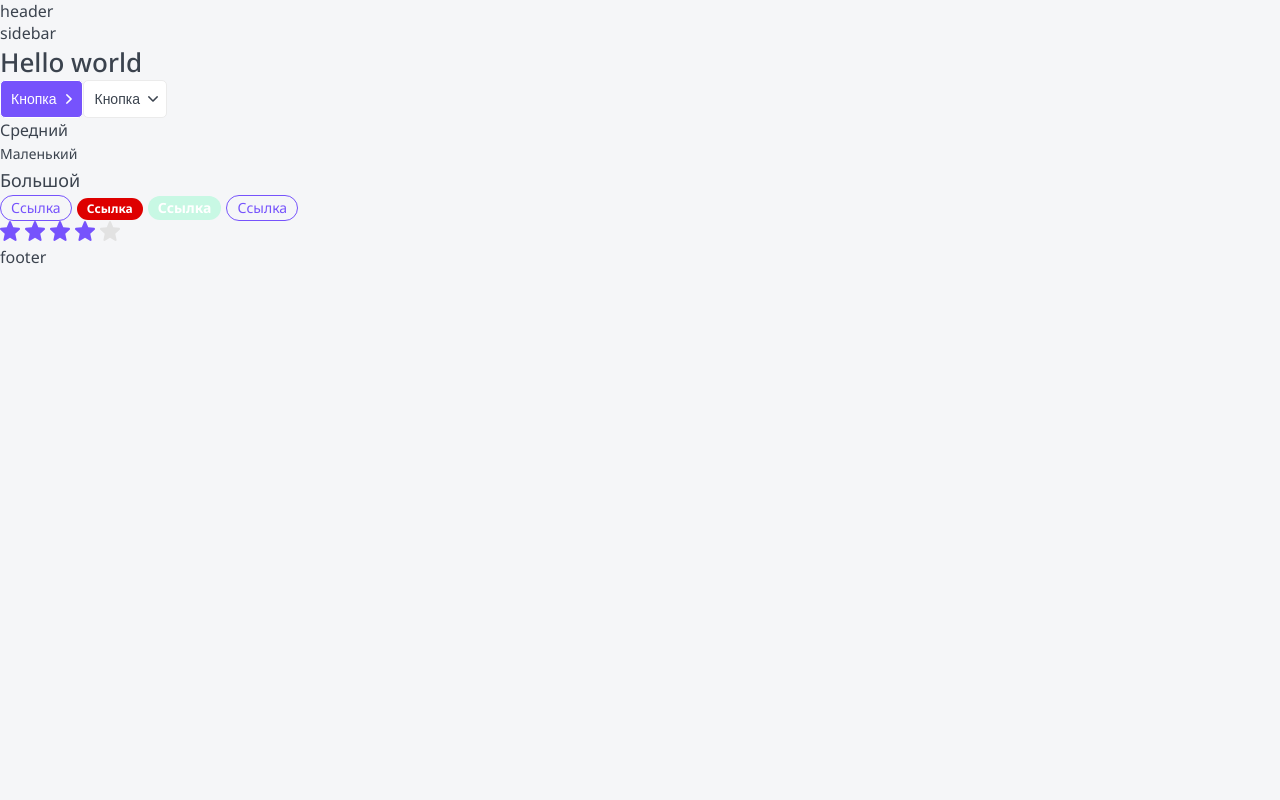
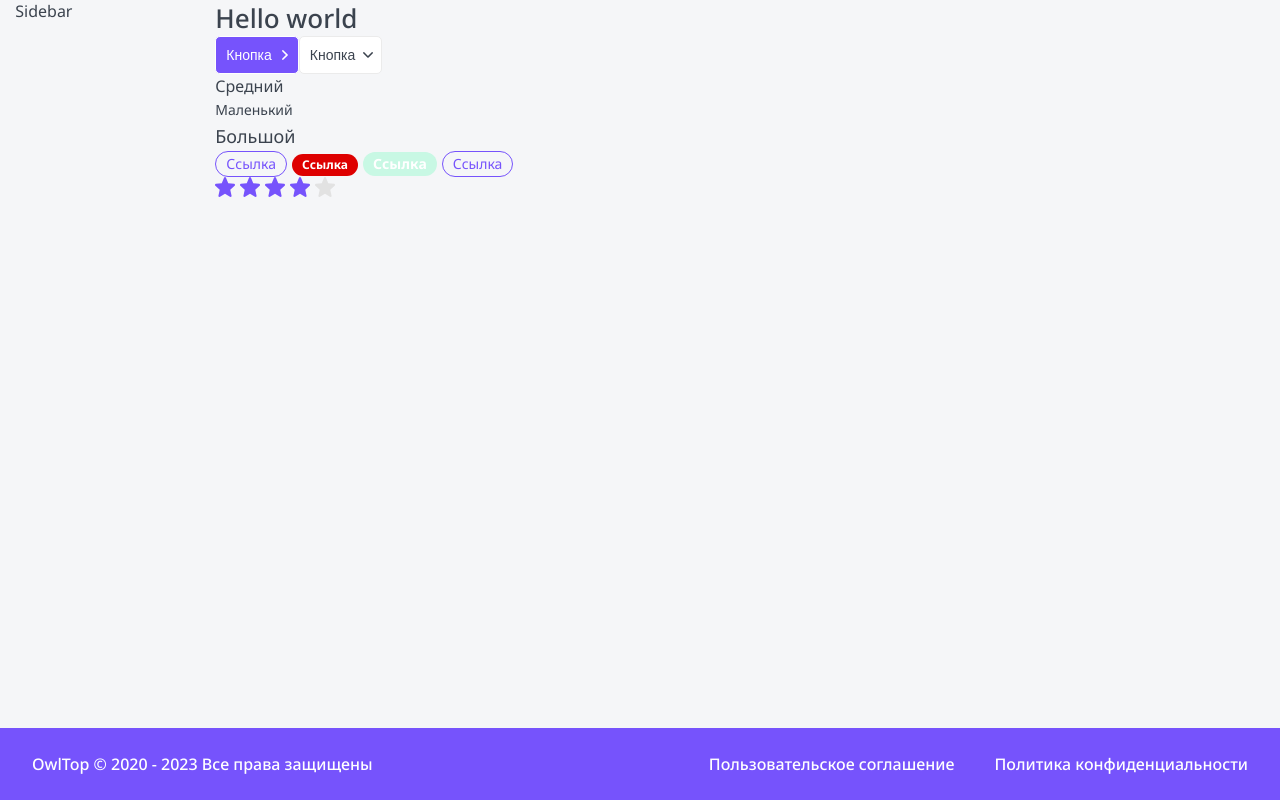
Before and after one commit to AzatResh/React_NextJS, a Next.js app: page / in a window 1280 px wide. Built offline with nearby package versions, Linux system fonts and the light colour scheme.

Commit message:
- add Layout grid

```diff
--- a/src/layout/Footer/Footer.module.css
+++ b/src/layout/Footer/Footer.module.css
@@ -0,0 +1,22 @@
+.footer{
+    display: grid;
+    grid-template-columns: 1fr auto auto;
+    gap: 10px 40px;
+    padding: 25px 32px;
+    background-color: var(--primary);
+
+    color: var(--white);
+    font-size: 16px;
+    font-weight: 500;
+    line-height: normal;
+}
+
+.footer a:hover{
+    color: var(--grey);
+}
+
+@media (max-width: 765px){
+    .footer{
+        grid-template-columns: 1fr;
+    }
+}
--- a/src/layout/Footer/Footer.tsx
+++ b/src/layout/Footer/Footer.tsx
@@ -1,9 +1,13 @@
 import { FooterProps } from "./Footer.props";
-import styles from './Sidebar.module.css';
+import styles from './Footer.module.css';
+import cn from 'classnames';
 
 export const Footer = ({className, ...props}: FooterProps):JSX.Element => {
     return (
-        <>
-        </>
+        <footer className={cn(className, styles.footer)} {...props}>
+            <p>OwlTop © 2020 - 2023 Все права защищены</p>
+            <a href="#" target="_blank">Пользовательское соглашение</a>
+            <a href="#" target="_blank">Политика конфиденциальности</a>
+        </footer>
     )
 }
--- a/src/layout/Header/Header.tsx
+++ b/src/layout/Header/Header.tsx
@@ -1,9 +1,10 @@
 import { HeaderProps } from "./Header.props";
 import styles from './Sidebar.module.css';
 
-export const Header = ({className, ...props}: HeaderProps):JSX.Element => {
+export const Header = ({...props}: HeaderProps):JSX.Element => {
     return (
-        <>
-        </>
+        <header {...props}>
+            Header
+        </header>
     )
 }
--- a/src/layout/Layout.module.css
+++ b/src/layout/Layout.module.css
@@ -1,51 +1,41 @@
-.tag{
-    display: inline-block;
-    margin-right: 5px;
-    border-radius: 20px;
+.wrapper{
+    display: grid;
+    min-height: 100vh;
+    grid-template-columns: auto 200px minmax(320px, 1200px) auto;
+    grid-template-rows: auto 1fr auto;
+    grid-template-areas:
+    ". header header ."
+    ". sidebar body ."
+    "footer footer footer footer";
 }
 
-.s{
-    padding: 5px 10px;
-
-    font-size: 12px;
-    line-height: 12px;
+.header{
+    grid-area: header;
+    display: none;
 }
 
-.m{
-    padding: 5px 10px;
-
-    font-size: 14px;
-    line-height: 14px;
+.sidebar{
+    grid-area: sidebar;
+}
+.body{
+    grid-area: body;
+}
+.footer{
+    grid-area: footer;
 }
 
-.ghost{
-    border: 1px solid var(--grey);
+@media (max-width: 765px){
+    .wrapper{
+        grid-template-columns: minmax(320px, 1fr);
+        grid-template-areas:
+            "header"
+            "body"
+            "footer";
+    }
+    .sidebar{
+        display: none;
+    }
+    .header{
+        display: block;
+    }
 }
-
-.red{
-    color: var(--white);
-    background: #DE0000;
-
-    font-weight: bold;
-}
-
-.grey{
-    color: var(--white);
-    background: #B3C0D9;
-
-    font-weight: bold;
-}
-
-.green{
-    color: var(--white);
-    background: var(--green-light);
-
-    font-weight: bold;
-}
-
-.primary{
-    color: var(--primary);
-    background: none;
-
-    border: 1px solid var(--primary);
-}
--- a/src/layout/Layout.tsx
+++ b/src/layout/Layout.tsx
@@ -8,17 +8,14 @@
 
 export const Layout = ({size = 'm', href, color='primary', children, className, ...props}: LayoutProps):JSX.Element => {
     return (
-        <>
-            <Header/>
-            header
-            <div>
-                <Sidebar/>
-                sidebar
+        <div className={styles.wrapper}>
+            <Header className={styles.header}/>
+            <Sidebar className={styles.sidebar}/>
+            <div className={styles.body}>
                 {children}
             </div>
-            footer
-            <Footer/>
-        </>
+            <Footer className={styles.footer}/>
+        </div>
     )
 }
 
--- a/src/layout/Sidebar/Sidebar.tsx
+++ b/src/layout/Sidebar/Sidebar.tsx
@@ -1,9 +1,10 @@
 import { SidebarProps } from "./Sidebar.props";
 import styles from './Sidebar.module.css';
 
-export const Sidebar = ({className, ...props}: SidebarProps):JSX.Element => {
+export const Sidebar = ({...props}: SidebarProps):JSX.Element => {
     return (
-        <>
-        </>
+        <div {...props}>
+            Sidebar
+        </div>
     )
 }
```
Also changed, not shown: src/pages/index.tsx (line endings or trailing spaces).
